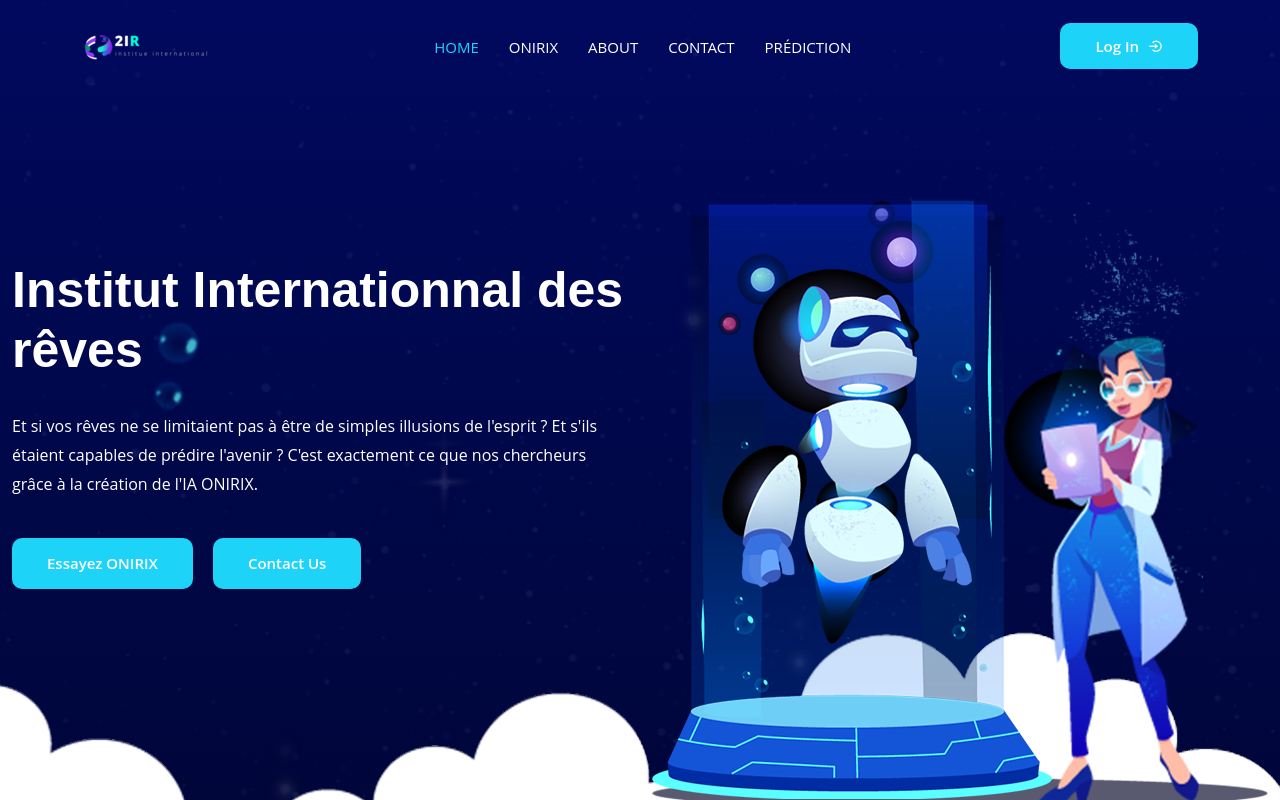
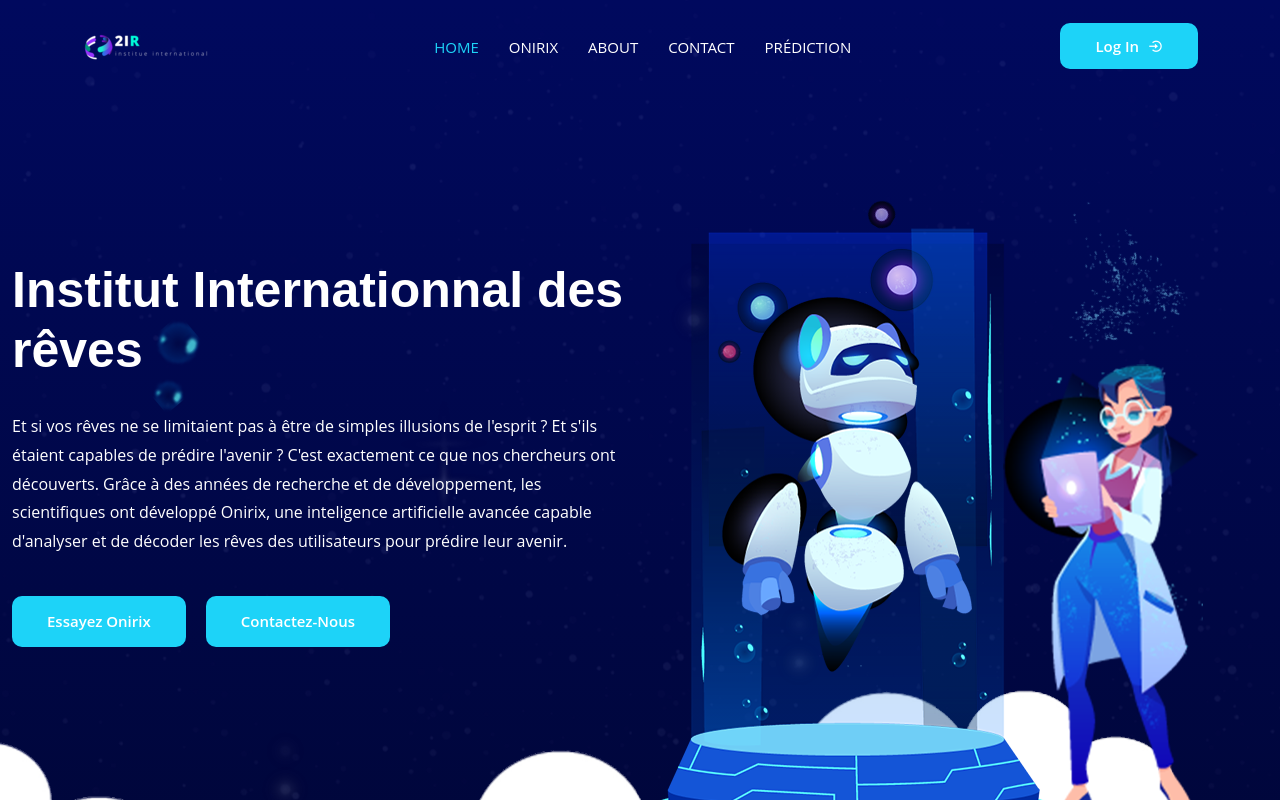
Before and after one commit to codascii/raiv-webcup-2023, a Next.js app: page / in a window 1280 px wide. Shown: the top 800 px of the page. Built offline with nearby package versions, Linux system fonts and the light colour scheme.

Commit message:
Modification de la page d'accueil

```diff
--- a/components/HomeOne/MainBanner.js
+++ b/components/HomeOne/MainBanner.js
@@ -22,8 +22,16 @@ const MainBanner = () => {
 									data-aos-duration="1200"
 									data-aos-delay="200"
 								>
-                  Et si vos rêves ne se limitaient pas à être de simples illusions de l'esprit ? Et s'ils étaient capables
-de prédire l'avenir ? C'est exactement ce que nos chercheurs grâce à la création de l'IA ONIRIX.
+									Et si vos rêves ne se limitaient pas à être
+									de simples illusions de l'esprit ? Et s'ils
+									étaient capables de prédire l'avenir ? C'est
+									exactement ce que nos chercheurs ont
+									découverts. Grâce à des années de recherche
+									et de développement, les scientifiques ont
+									développé Onirix, une inteligence
+									artificielle avancée capable d'analyser et
+									de décoder les rêves des utilisateurs pour
+									prédire leur avenir.
 								</p>
 
 								<div
@@ -32,12 +40,18 @@ de prédire l'avenir ? C'est exactement ce que nos chercheurs grâce à la cr
 									data-aos-duration="1200"
 									data-aos-delay="300"
 								>
-                  <Link href="/dreams-prediction" className="default-btn">
-                    Essayez ONIRIX
+									<Link
+										href="/dreams-prediction"
+										className="default-btn"
+									>
+										Essayez Onirix
 									</Link>
 
-                  <Link href="/contact" className="default-btn">
-                    Contact Us
+									<Link
+										href="/contact"
+										className="default-btn"
+									>
+										Contactez-nous
 									</Link>
 								</div>
 							</div>
@@ -46,7 +60,10 @@ de prédire l'avenir ? C'est exactement ce que nos chercheurs grâce à la cr
 						<div className="col-lg-6">
 							{/* Main Image */}
 							<div className="banner-main-img banner-one-main-img">
-                <img src="/images/home-one/main-img1.png" alt="Image" />
+								<img
+									src="/images/home-one/main-img1.png"
+									alt="Image"
+								/>
 							</div>
 
 							{/* Banner Shape Images */}
@@ -78,9 +95,18 @@ de prédire l'avenir ? C'est exactement ce que nos chercheurs grâce à la cr
 
 				{/* Shape Images */}
 				<div className="over-shape">
-          <img src="/images/home-one/shape/animate1.png" alt="Image" />
-          <img src="/images/home-one/shape/animate2.png" alt="Image" />
-          <img src="/images/home-one/shape/animate3.png" alt="Image" />
+					<img
+						src="/images/home-one/shape/animate1.png"
+						alt="Image"
+					/>
+					<img
+						src="/images/home-one/shape/animate2.png"
+						alt="Image"
+					/>
+					<img
+						src="/images/home-one/shape/animate3.png"
+						alt="Image"
+					/>
 				</div>
 
 				<div className="white-shape">
```
Lines whose indentation alone changed are shown as unchanged.
